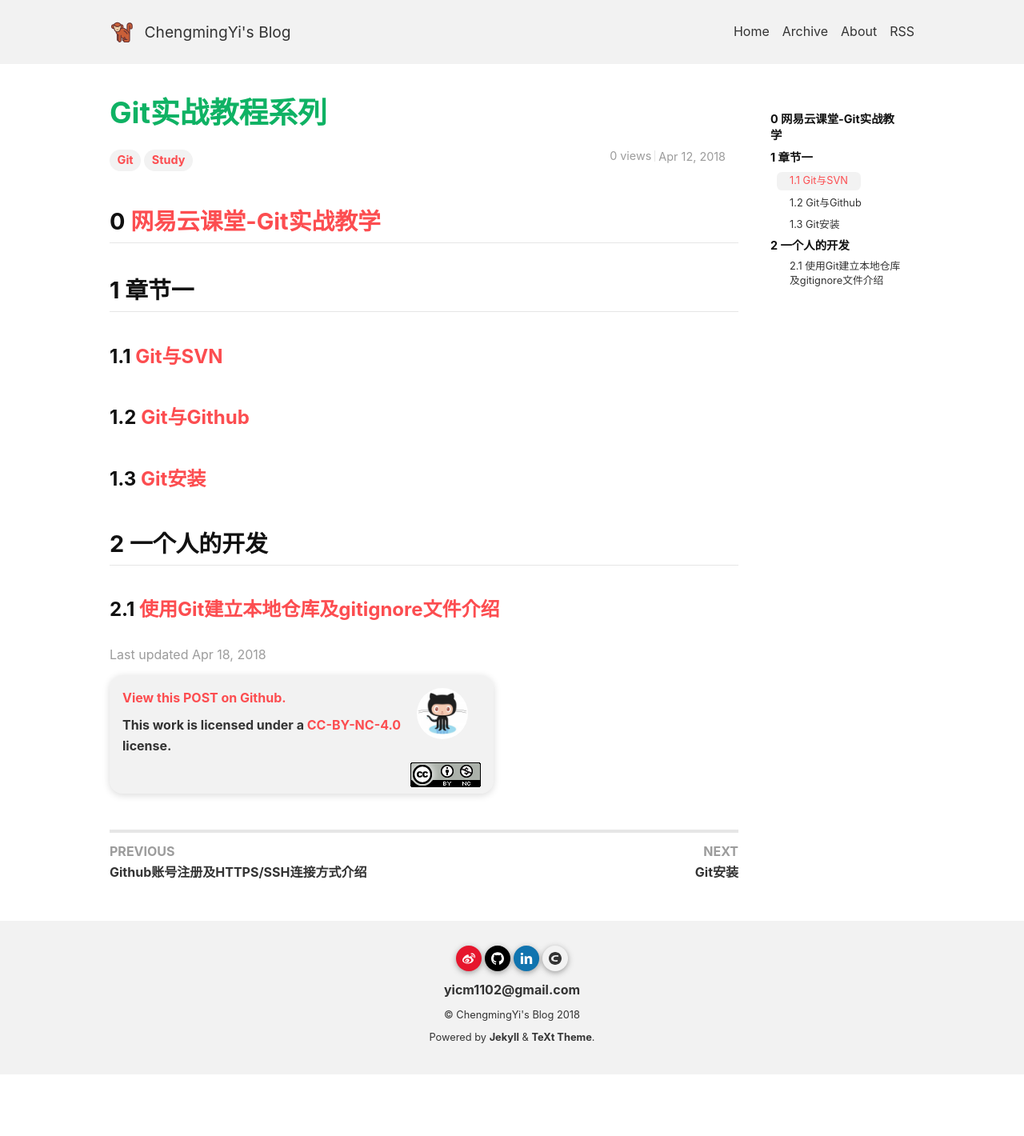
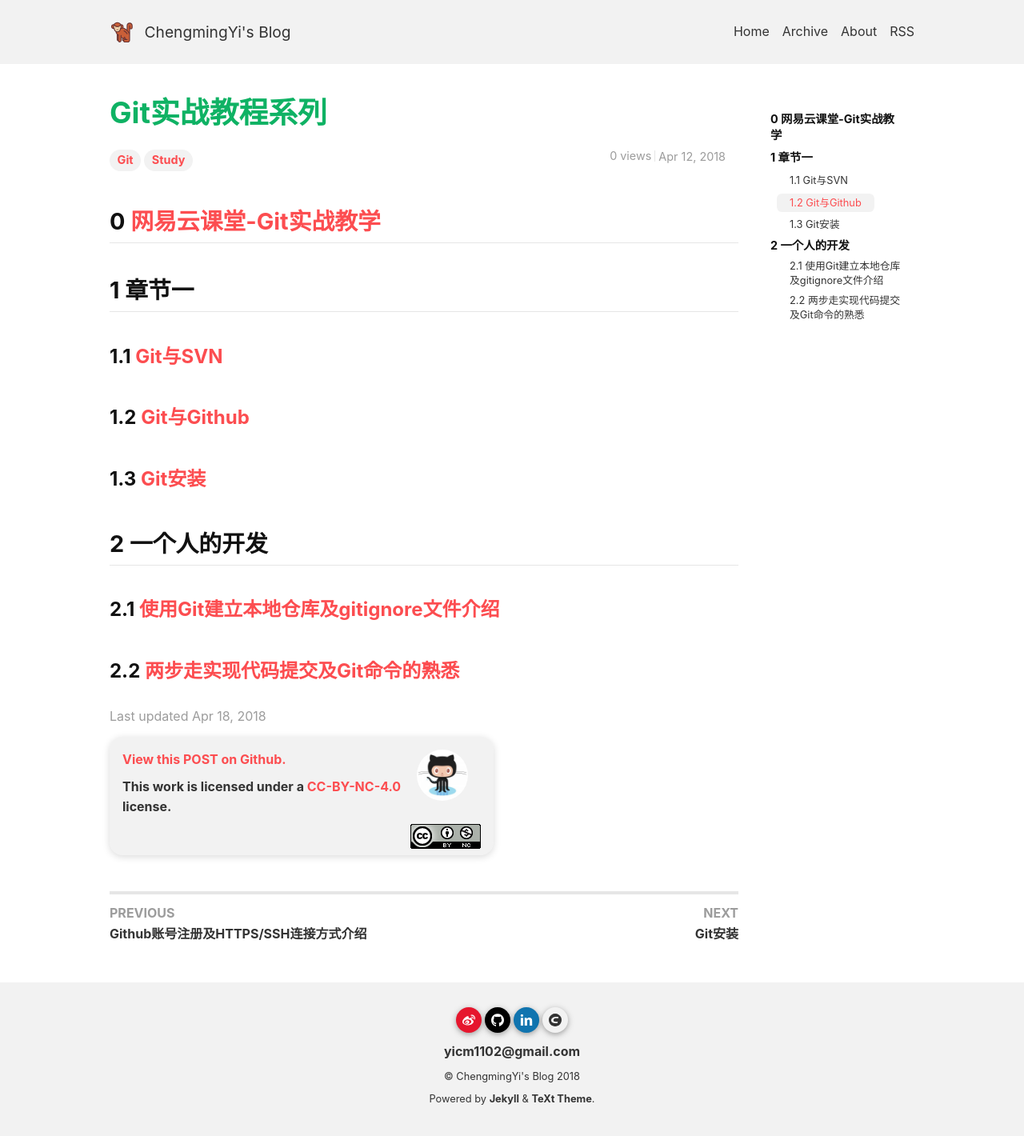
Before and after one commit to yicm/yicm.github.io, a Jekyll site: the page built from _posts/2018-04-12-Git-Practical-tutorial.md, in a window 1280 px wide. Shown: the whole page at 80% size. Built offline with Jekyll 4.4.1, drawn with Linux system fonts in a browser that asks for light colours; nearby versions of some CDN libraries; comment, search, counter and statistics services are not loaded; before the commit the page ends 1343 px from its top, so only the background shows below that.

Commit message:
Add new blog

````diff
--- a/_posts/2018-04-12-Git-Practical-tutorial.md
+++ b/_posts/2018-04-12-Git-Practical-tutorial.md
@@ -22,3 +22,5 @@
 ## 2 一个人的开发
 
 ### 2.1 [使用Git建立本地仓库及gitignore文件介绍](https://yicm.github.io/blog/2018/04/18/Create-a-Local-Project-with-Git.html)
+
+### 2.2 [两步走实现代码提交及Git命令的熟悉](https://yicm.github.io/blog/2018/04/18/Git-commit-and-Skillful-Git-Commands.html)
--- /dev/null
+++ b/_posts/2018-04-18-Git-commit-and-Skillful-Git-Commands.md
@@ -0,0 +1,36 @@
+---
+layout: post
+title: 两步走实现代码提交及Git命令的初步熟悉
+key: 1008
+top: false
+tags: Git
+category: blog
+date: 2018-04-18 22:12:00 +08:00
+modify_date: 2018-04-18 22:12:00 +08:00
+---
+
+## 1 两步走实现代码提交
+
+使用`git add`和`git commit`两个命令就可以实现本地代码的提交。
+
+```
+# $ git add -A
+$ git add FILENAME
+$ git commit -m "your comment for this commit."
+```
+
+## 2 初步熟悉Git命令
+
+```
+$ git clone
+$ git init
+$ git status
+$ git log
+$ git checkout
+$ git remote
+$ git branch
+$ git diff
+$ git reset
+$ git mv
+$ git rm
+```
````
